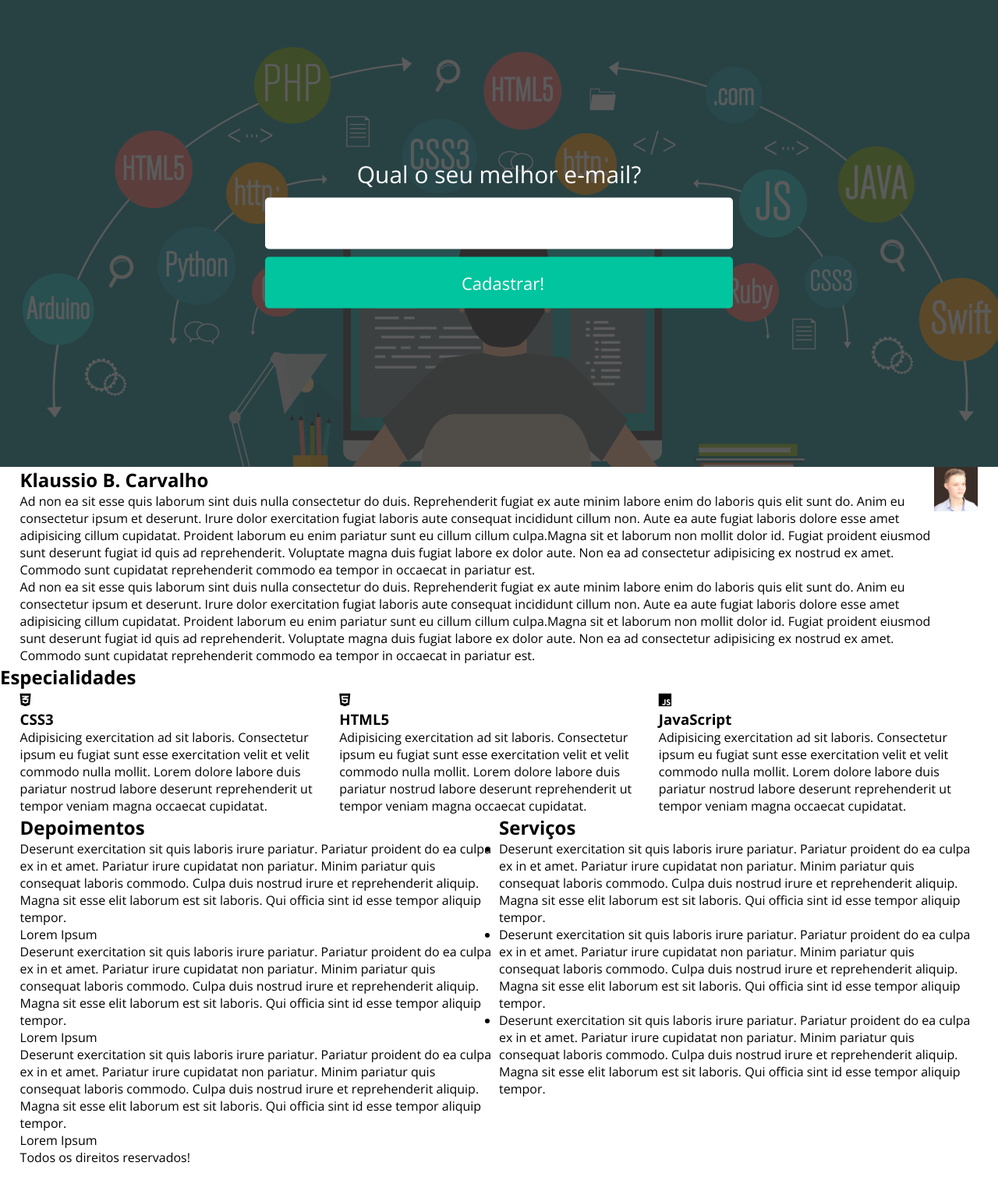
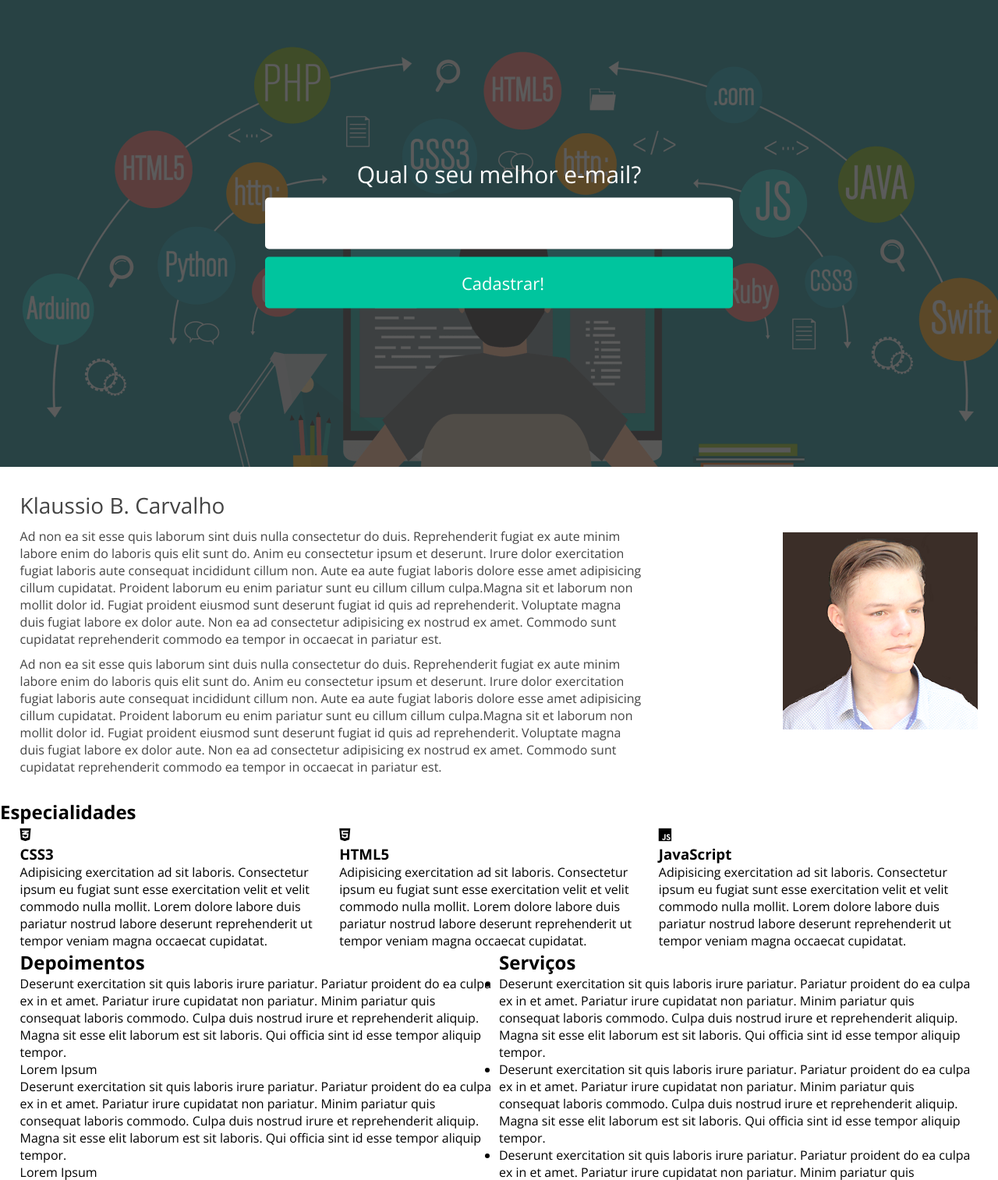
Before and after one commit to Kausinho/site-dinamico, a PHP site: page / in a window 1280 px wide. Shown: the part 73-1587 px from the top of the page at 78% size. Before the commit the page ends 1565 px from the top, so only its background shows below. Run offline with PHP 8.4, Linux system fonts and the light colour scheme.

Commit message:
Estilo sessão descrição autor

```diff
--- a/style/style.css
+++ b/style/style.css
@@ -135,3 +135,31 @@
     opacity: 0.9;
 }
 /*****/
+
+/*SESSÃO DESCRIÇÃO AUTOR*/
+section.descricao-autor{
+    padding: 30px 0;
+}
+
+section.descricao-autor .center{
+    justify-content: space-between;
+    align-items: center;
+}
+
+.conteudo-descricao-autor{
+    max-width: 800px;
+}
+
+.conteudo-descricao-autor h2{
+    font-size: 28px;
+    font-weight: 400;
+    color: #444;
+}
+
+.conteudo-descricao-autor p{
+    font-size: 16px;
+    color: #444;
+    margin-top: 10px;
+}
+
+/****/
```
